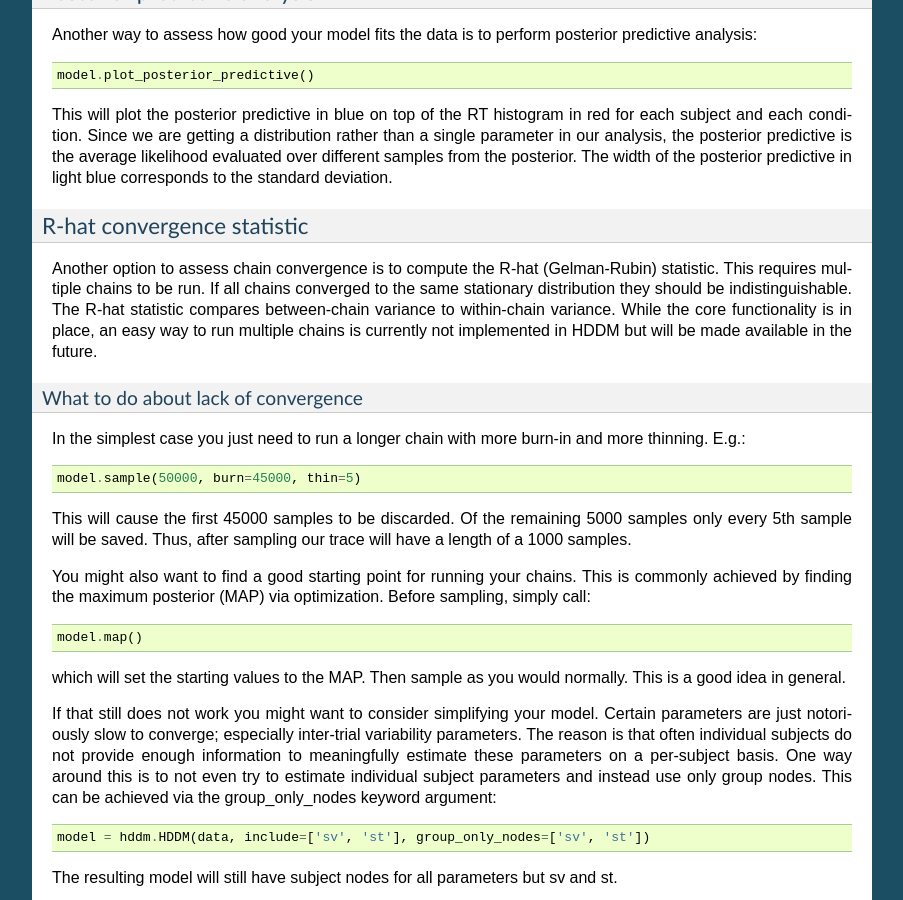
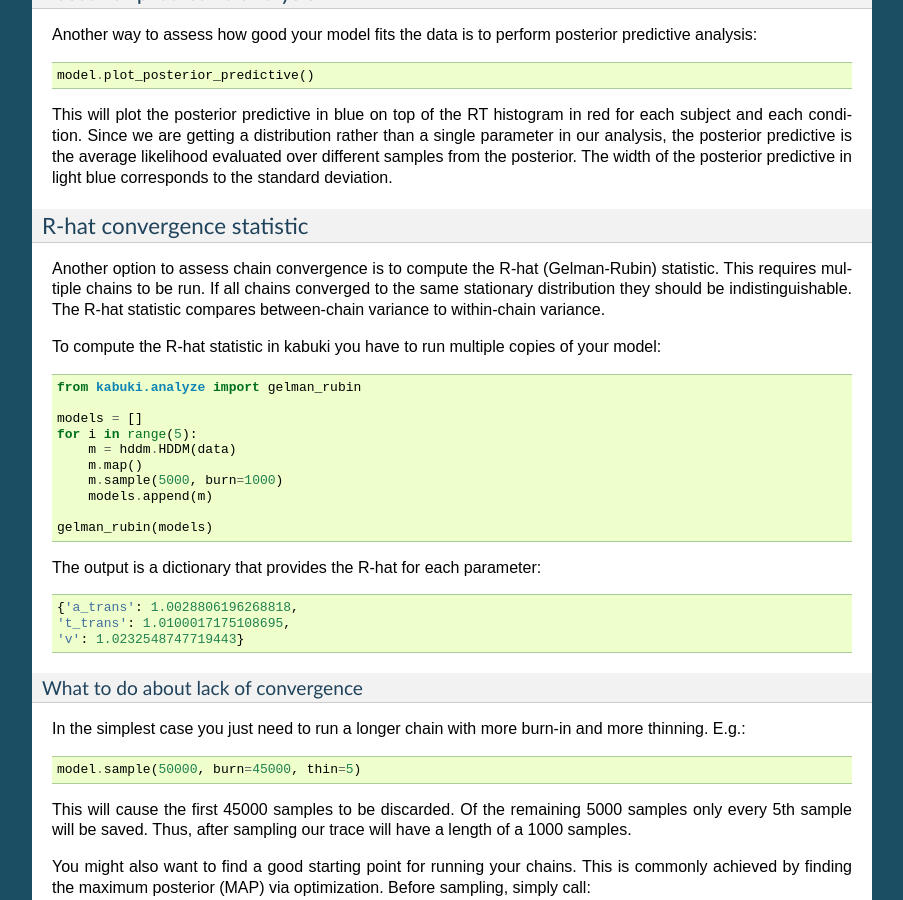
Before and after one commit to hddm-devs/hddm, a Sphinx documentation site: the page built from docs/howto.rst, in a window 1280 px wide and 900 px high, scrolled down 3078 px. Shown: the whole window, without its empty margins (198-1101 px from the left). Built offline with Sphinx 7.4.7, drawn with Linux system fonts in a browser that asks for light colours; formulas are drawn with MathJax 3.

Commit message:
DOC: Added gelman-rubin testing to how-to.

```diff
--- a/docs/howto.rst
+++ b/docs/howto.rst
@@ -173,9 +173,32 @@ Another option to assess chain convergence is to compute the R-hat
 (Gelman-Rubin) statistic. This requires multiple chains to be run. If
 all chains converged to the same stationary distribution they should
 be indistinguishable. The R-hat statistic compares between-chain
-variance to within-chain variance. While the core functionality is in
-place, an easy way to run multiple chains is currently not implemented
-in HDDM but will be made available in the future.
+variance to within-chain variance.
+
+To compute the R-hat statistic in kabuki you have to run
+multiple copies of your model:
+
+::
+
+   from kabuki.analyze import gelman_rubin
+
+   models = []
+   for i in range(5):
+       m = hddm.HDDM(data)
+       m.map()
+       m.sample(5000, burn=1000)
+       models.append(m)
+
+   gelman_rubin(models)
+
+The output is a dictionary that provides the R-hat for each parameter:
+
+::
+
+   {'a_trans': 1.0028806196268818,
+   't_trans': 1.0100017175108695,
+   'v': 1.0232548747719443}
+
 
 What to do about lack of convergence
 ^^^^^^^^^^^^^^^^^^^^^^^^^^^^^^^^^^^^
```
